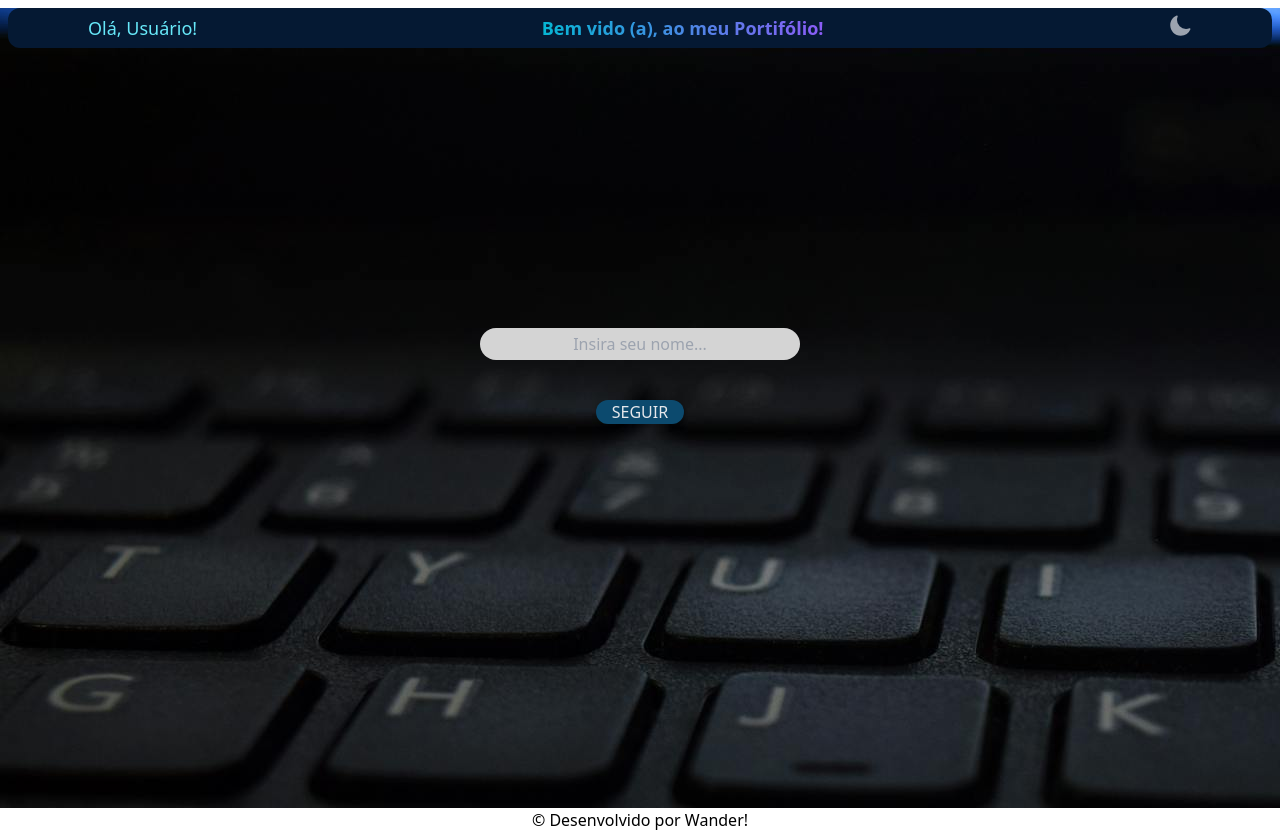
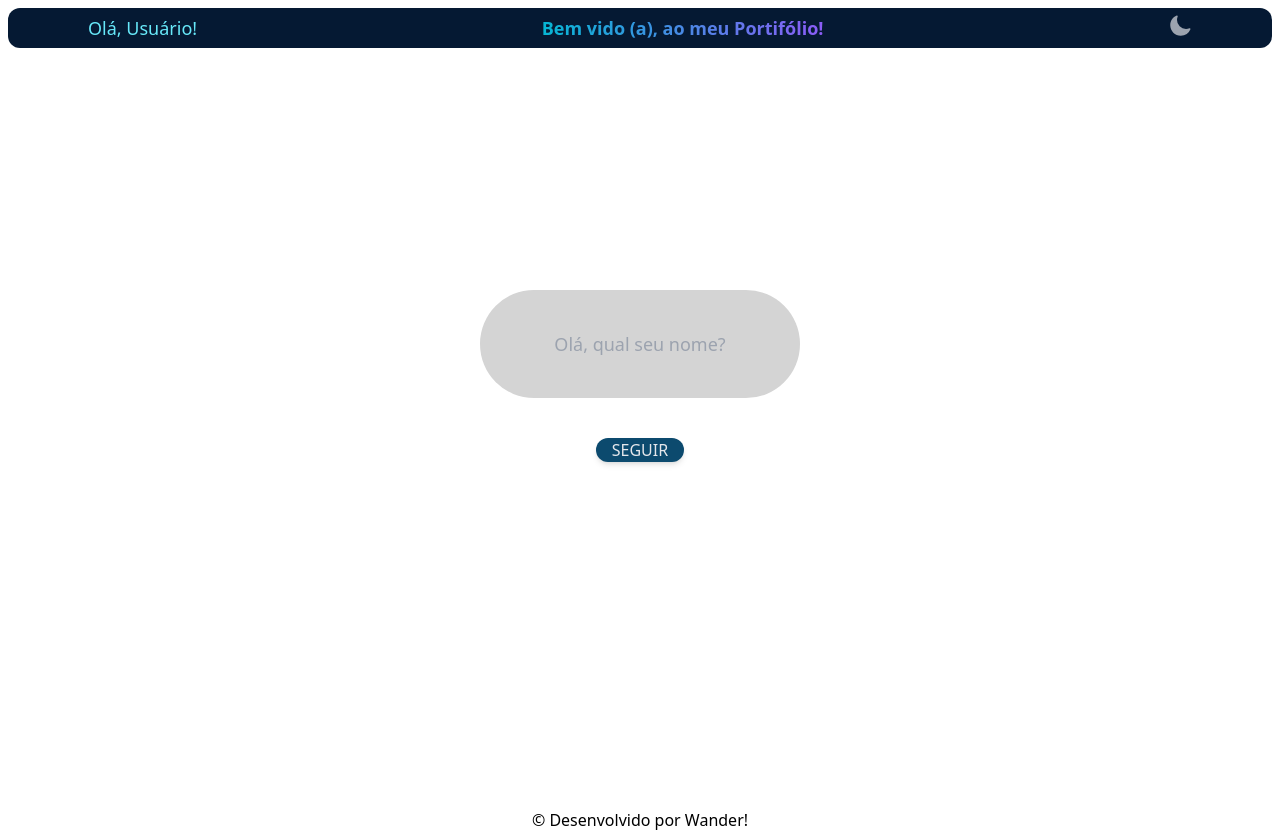
Before and after one commit to wander-cardoso/casaw, a React (Vite) app: page / in a window 1280 px wide. Built offline with nearby package versions, Linux system fonts and the light colour scheme.

Commit message:
alterações de background, arquivo README e input

```diff
--- a/articles.json
+++ b/articles.json
@@ -27,7 +27,7 @@
     {
       "title": "Como fazer um bom portfólio?",
       "text": [
-        "Para começar podemos inserir o máximo possivel de informações que sejam relevantes ao projeto desenvolvido, em sguida faça um resumo de seus projetos, depois tenha imagens para que possam ilustrar melhor, por fim tenha bom gosto nas cores usadas e na organização visual, para que se torne interessante... Fonte do texto: Eu mesmo."
+        "Para começar podemos inserir o máximo possivel de informações que sejam relevantes ao projeto desenvolvido, em seguida faça um resumo de seus projetos, depois tenha imagens para que possam ilustrar melhor, por fim tenha bom gosto nas cores usadas e na organização visual, para que se torne interessante... Fonte do texto: Eu mesmo."
       ],
       "image": "/example.jpeg",
 
--- a/index.html
+++ b/index.html
@@ -1,5 +1,5 @@
 <!doctype html>
-<html lang="pt-br">
+<html lang="pt-BR">
   <head>
     <meta charset="UTF-8" />
     <link rel="icon" type="image/svg+xml" href="/vite.svg" />
@@ -7,15 +7,13 @@
     <title>Meu Portifólio</title>
   </head>
 
-  <body >
-    <script type="module" src="/src/main.jsx"></script>
-
-    <div class=""
-    style=" background-image: url(./public/background.jpg);" >
+  <body class="body">
 
   <div id="root"></div>
 
   </div>
+
+  </body>
+  <script type="module" src="/src/main.jsx"></script>
   <footer class="rodape text-center" >&copy; Desenvolvido por Wander! </footer>
-  </body>
 </html>
--- a/src/Componentes/Form/Form.jsx
+++ b/src/Componentes/Form/Form.jsx
@@ -8,8 +8,8 @@ const Form = ({ onSubmit}) => {
         onSubmit({name,})
     }
 
-    return <form onSubmit={safeSubmit} className="insira-nome">
-        <Input type="text" required placeholder="Insira seu nome..." />
+    return <form onSubmit = {safeSubmit} className="insira-nome">
+        <Input type="text" required placeholder="Olá, qual seu nome?" />
         <button type= "Submit" className="botao-seguir">Seguir</button>
     </form>
 }
--- a/src/Componentes/input/input.jsx
+++ b/src/Componentes/input/input.jsx
@@ -1,4 +1,4 @@
 const Input = props => {
-    return <input className=" dark:bg-dark-200 bg-neutral-300 text-dark-200 dark:text-gray-200 w-80 text-center rounded-full py-1 px-5" {...props}/>
+    return <input className=" dark:bg-dark-200 bg-neutral-300  dark:text-gray-200 w-80 text-center text-lg rounded-full py-10" {...props}/>
 }
 export default Input
--- a/src/index.css
+++ b/src/index.css
@@ -5,6 +5,11 @@
 
 @layer components
 {
+.body
+{@apply
+    dark:bg-dark-100
+}
+
 .botao-seguir
     { @apply
         shadow-md hover:shadow-cyan-500 hover:dark:shadow-cyan-500
```
Also changed, not shown: 1 other file (tests, documents, lock files or other folders).
